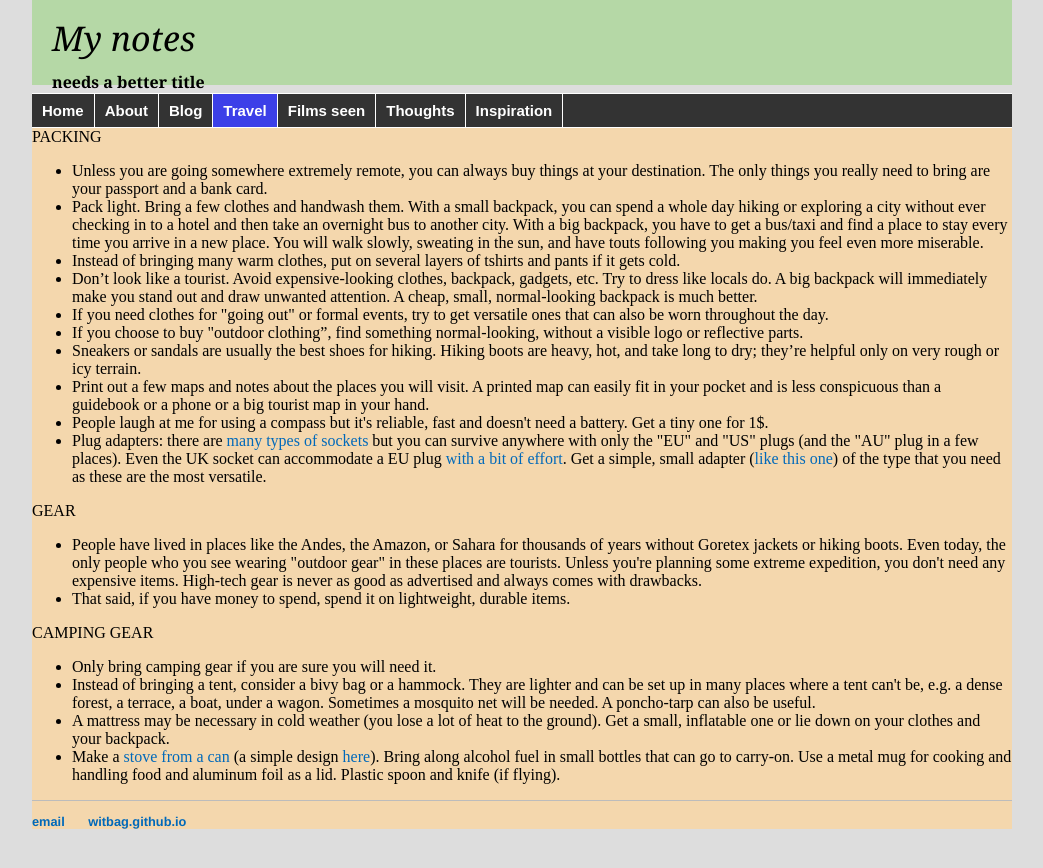
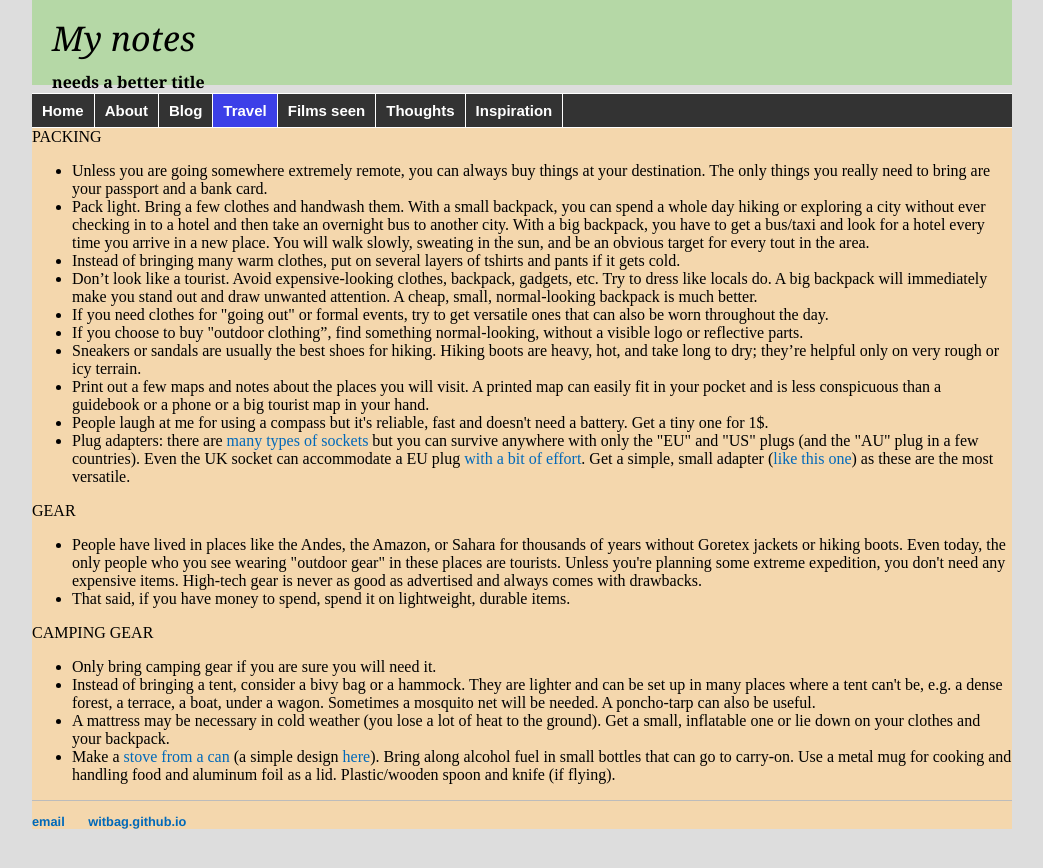
Before and after one commit to witbag/witbag.github.io, a Jekyll site: the page built from travel/packing.html, in a window 1280 px wide. Shown: the top 868 px of the page, without its empty margins (118-1161 px from the left). Built offline with Jekyll 4.4.1, drawn with Linux system fonts in a browser that asks for light colours.

Commit message:
Update packing.html

```diff
--- a/travel/packing.html
+++ b/travel/packing.html
@@ -8,7 +8,7 @@ title: Travel resources
 PACKING<br>
 <ul>
 <li>Unless you are going somewhere extremely remote, you can always buy things at your destination. The only things you really need to bring are your passport and a bank card.
-<li>Pack light. Bring a few clothes and handwash them. With a small backpack, you can spend a whole day hiking or exploring a city without ever checking in to a hotel and then take an overnight bus to another city. With a big backpack, you have to get a bus/taxi and find a place to stay every time you arrive in a new place. You will walk slowly, sweating in the sun, and have touts following you making you feel even more miserable.
+<li>Pack light. Bring a few clothes and handwash them. With a small backpack, you can spend a whole day hiking or exploring a city without ever checking in to a hotel and then take an overnight bus to another city. With a big backpack, you have to get a bus/taxi and look for a hotel every time you arrive in a new place. You will walk slowly, sweating in the sun, and be an obvious target for every tout in the area.
 <li>Instead of bringing many warm clothes, put on several layers of tshirts and pants if it gets cold.
 <li>Don’t look like a tourist. Avoid expensive-looking clothes, backpack, gadgets, etc. Try to dress like locals do. A big backpack will immediately make you stand out and draw unwanted attention. A cheap, small, normal-looking backpack is much better.
 <li>If you need clothes for "going out" or formal events, try to get versatile ones that can also be worn throughout the day.
@@ -16,7 +16,7 @@ PACKING<br>
 <li>Sneakers or sandals are usually the best shoes for hiking. Hiking boots are heavy, hot, and take long to dry; they’re helpful only on very rough or icy terrain.
 <li>Print out a few maps and notes about the places you will visit. A printed map can easily fit in your pocket and is less conspicuous than a guidebook or a phone or a big tourist map in your hand.
 <li>People laugh at me for using a compass but it's reliable, fast and doesn't need a battery. Get a tiny one for 1$.
-<li>Plug adapters: there are <a href="https://www.power-plugs-sockets.com/" target=_blank>many types of sockets</a> but you can survive anywhere with only the "EU" and "US" plugs (and the "AU" plug in a few places). Even the UK socket can accommodate a EU plug <a href="https://www.youtube.com/watch?v=fi5_CTBnDgc" target=_blank>with a bit of effort</a>. Get a simple, small adapter (<a href="https://www.dhresource.com/0x0s/f2-albu-g5-M01-70-EB-rBVaJFi0KfqAHu21AAEbpXp_5UQ354.jpg/portable-travel-power-plug-adapter-eu-us-au-adaptor-converter-ac-power-plug-european-to-american-outlet-universal.jpg" target=_blank>like this one</a>) of the type that you need as these are the most versatile.
+<li>Plug adapters: there are <a href="https://www.power-plugs-sockets.com/" target=_blank>many types of sockets</a> but you can survive anywhere with only the "EU" and "US" plugs (and the "AU" plug in a few countries). Even the UK socket can accommodate a EU plug <a href="https://www.youtube.com/watch?v=fi5_CTBnDgc" target=_blank>with a bit of effort</a>. Get a simple, small adapter (<a href="https://www.dhresource.com/0x0s/f2-albu-g5-M01-70-EB-rBVaJFi0KfqAHu21AAEbpXp_5UQ354.jpg/portable-travel-power-plug-adapter-eu-us-au-adaptor-converter-ac-power-plug-european-to-american-outlet-universal.jpg" target=_blank>like this one</a>) as these are the most versatile.
 </ul>
 GEAR<br>
 <ul>
@@ -28,7 +28,7 @@ CAMPING GEAR<br>
 <li>Only bring camping gear if you are sure you will need it.
 <li>Instead of bringing a tent, consider a bivy bag or a hammock. They are lighter and can be set up in many places where a tent can't be, e.g. a dense forest, a terrace, a boat, under a wagon. Sometimes a mosquito net will be needed. A poncho-tarp can also be useful.
 <li>A mattress may be necessary in cold weather (you lose a lot of heat to the ground). Get a small, inflatable one or lie down on your clothes and your backpack.
-<li>Make a <a href="https://en.wikipedia.org/wiki/Beverage-can_stove" target=_blank>stove from a can</a> (a simple design <a href="https://vimeo.com/64726512" target=_blank>here</a>). Bring along alcohol fuel in small bottles that can go to carry-on. Use a metal mug for cooking and handling food and aluminum foil as a lid. Plastic spoon and knife (if flying).
+<li>Make a <a href="https://en.wikipedia.org/wiki/Beverage-can_stove" target=_blank>stove from a can</a> (a simple design <a href="https://vimeo.com/64726512" target=_blank>here</a>). Bring along alcohol fuel in small bottles that can go to carry-on. Use a metal mug for cooking and handling food and aluminum foil as a lid. Plastic/wooden spoon and knife (if flying).
 </ul>
 
 </div>
```
